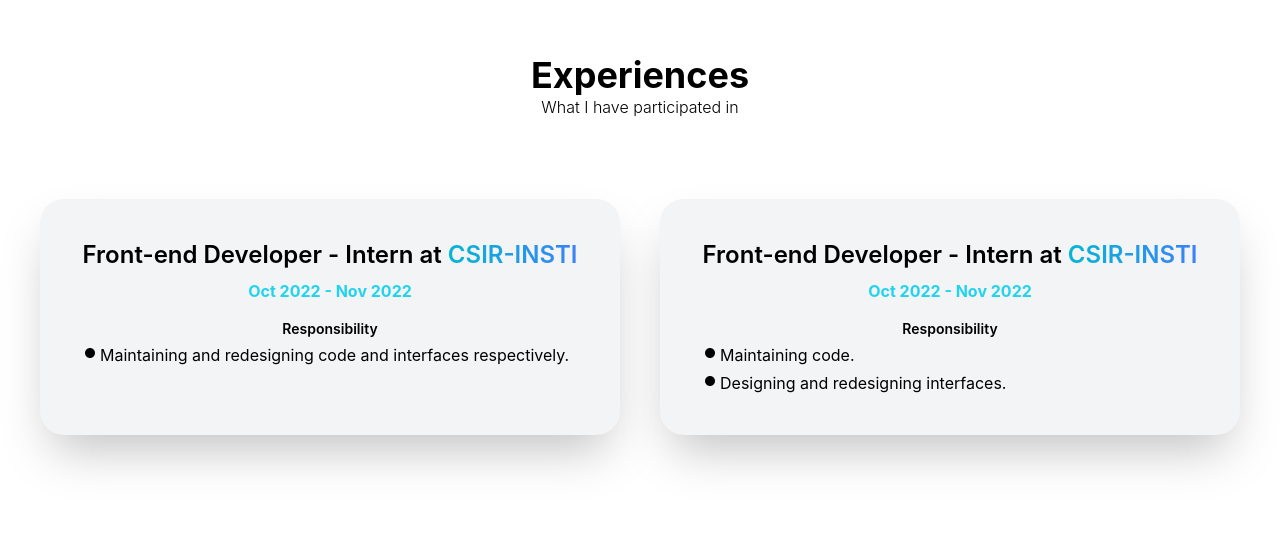
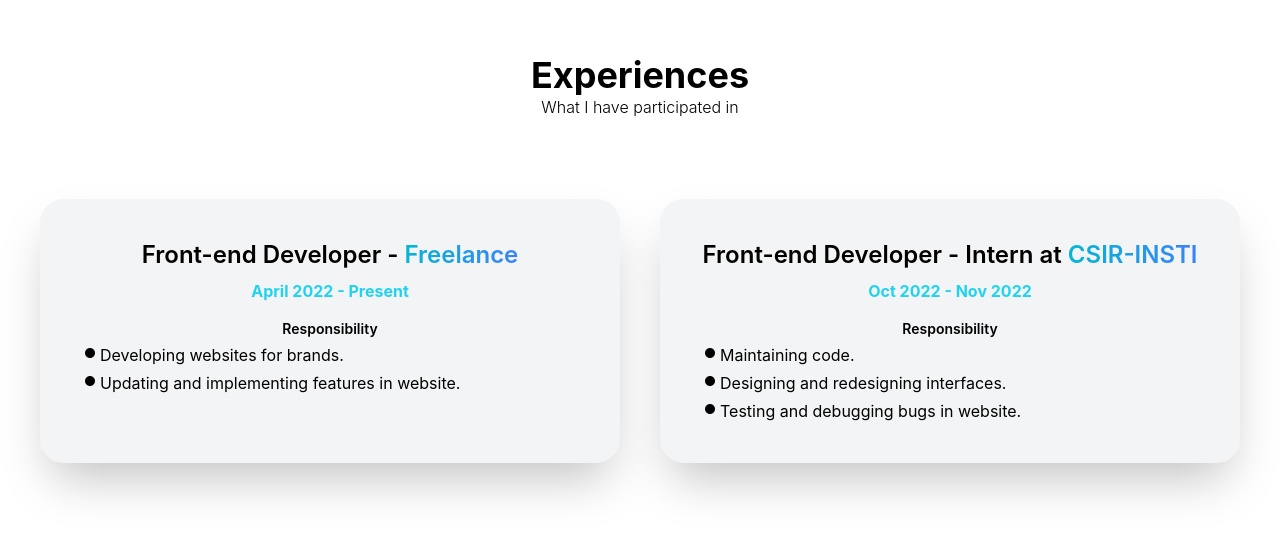
Before and after one commit to Wediah/portfolio2, a Next.js app: page /Experience in a window 1280 px wide. Shown: the part 105-640 px from the top of the page. Built offline with nearby package versions, Linux system fonts and the light colour scheme.

Commit message:
cards added

```diff
--- a/pages/Experience.tsx
+++ b/pages/Experience.tsx
@@ -15,17 +15,19 @@ function Experience () {
                 <h3 className="text-md font-light  text-center">What I have participated in</h3>
                 <div className=" gap-10 lg:flex pt-10">
                     <div className="shadow-2xl rounded-3xl text-center p-10 my-10 flex-1 bg-gray-100">
-                        <h4 className="text-2xl font-semibold">Front-end Developer - Intern at <span className="text-transparent bg-clip-text bg-gradient-to-r from-cyan-500 to-blue-500">CSIR-INSTI</span></h4>
-                        <h3 className="text-md font-bold text-cyan-400 pt-2">Oct 2022 - Nov 2022</h3>
+                        <h4 className="text-2xl font-semibold">Front-end Developer - <span className="text-transparent bg-clip-text bg-gradient-to-r from-cyan-500 to-blue-500">Freelance</span></h4>
+                        <h3 className="text-md font-bold text-cyan-400 pt-2">April 2022 - Present</h3>
                         <h3 className="text-sm font-semibold pt-4">Responsibility</h3>
-                        <h5 className="flex text-md pt-1"> <GoPrimitiveDot className="text-xl "/>Maintaining and redesigning code and interfaces respectively. </h5>
+                        <h5 className="flex text-md pt-1"> <GoPrimitiveDot className="text-xl text-center "/>Developing websites for brands. </h5>
+                        <h5 className="flex text-md pt-1"> <GoPrimitiveDot className="text-xl text-center "/>Updating and implementing features in website. </h5>
                     </div>
                     <div className="shadow-2xl rounded-3xl text-center p-10 my-10 flex-1 bg-gray-100">
-                    <h4 className="text-2xl font-semibold">Front-end Developer - Intern at <span className="text-transparent bg-clip-text bg-gradient-to-r from-cyan-500 to-blue-500">CSIR-INSTI</span></h4>
+                    <h4 className="text-2xl font-semibold">Front-end Developer - Intern at <a href="http://insti.csir.org.gh/"><span className="text-transparent bg-clip-text bg-gradient-to-r from-cyan-500 to-blue-500">CSIR-INSTI</span></a></h4>
                         <h3 className="text-md font-bold text-cyan-400 pt-2">Oct 2022 - Nov 2022</h3>
                         <h3 className="text-sm font-semibold pt-4">Responsibility</h3>
                         <h5 className="flex text-md pt-1"> <GoPrimitiveDot className="text-xl text-center"/>Maintaining code. </h5>
                         <h5 className="flex text-md pt-1"> <GoPrimitiveDot className="text-xl text-center"/>Designing and redesigning interfaces. </h5>
+                        <h5 className="flex text-md pt-1"> <GoPrimitiveDot className="text-xl text-center"/>Testing and debugging bugs in website. </h5>
                     </div>
                 </div>
 
```
